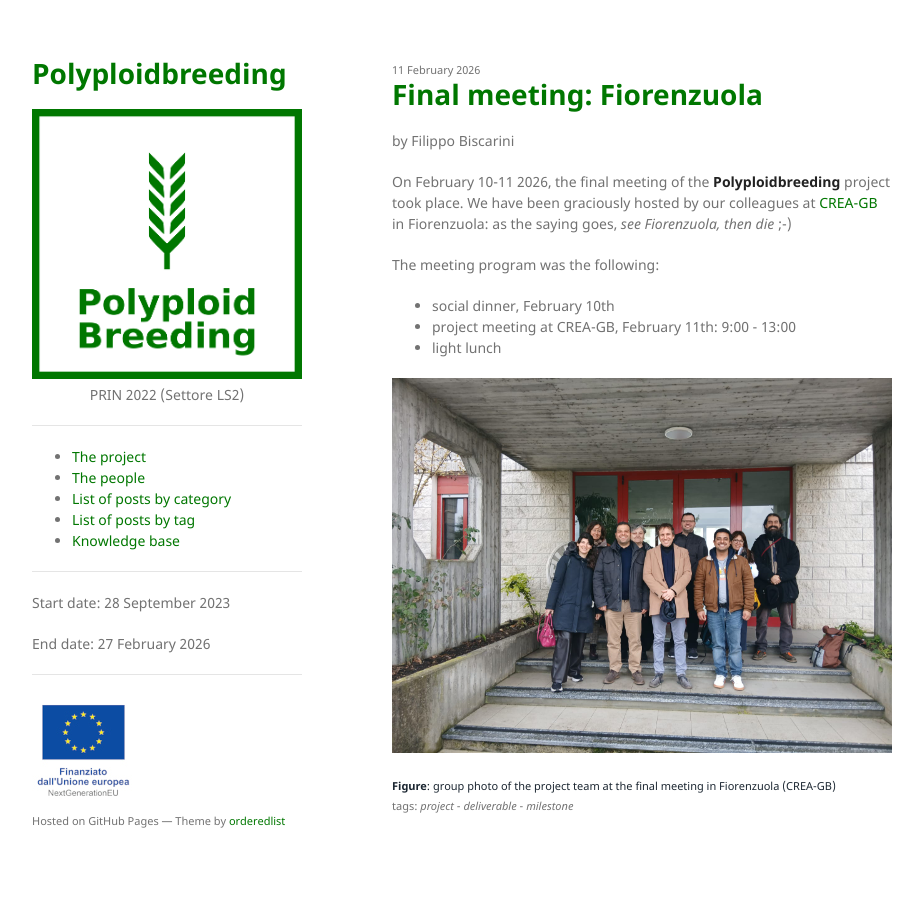
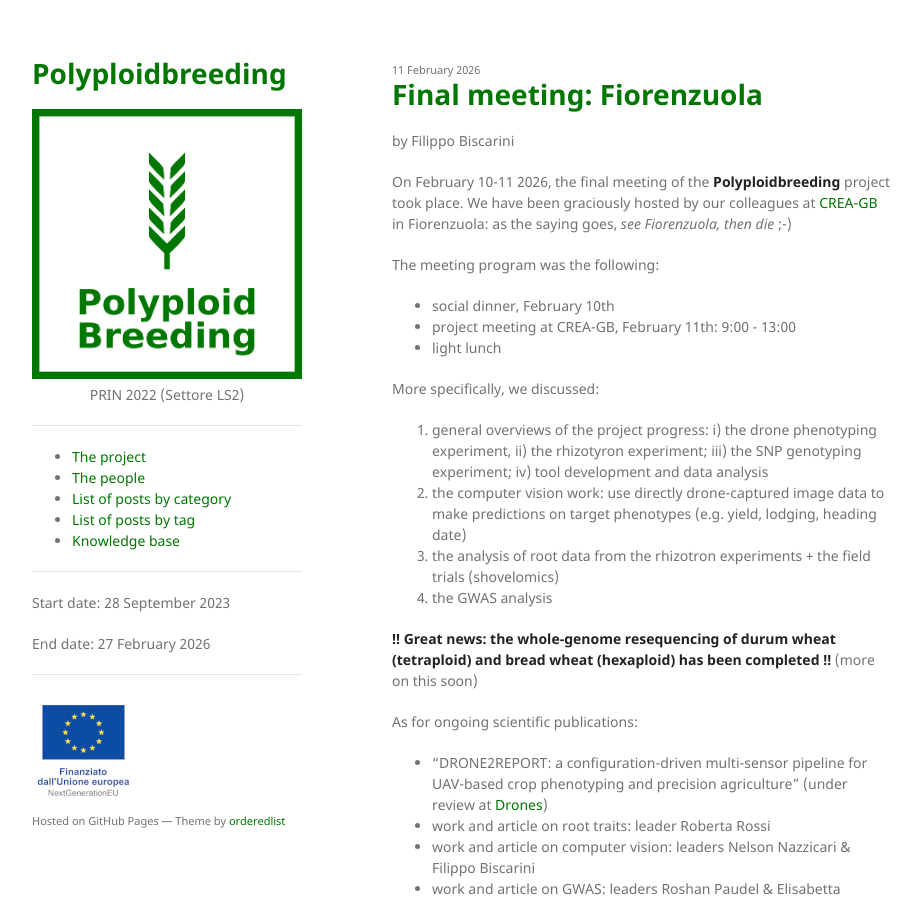
Before and after one commit to polyploidbreeding/polyploidbreeding.github.io, a Jekyll site: the page built from _posts/2026-02-11-final-meeting.md, in a window 1280 px wide and 900 px high. Shown: the whole window, without its empty margins (178-1101 px from the left). Built offline with Jekyll 4.4.1, drawn with Linux system fonts in a browser that asks for light colours; some of the changed text lies outside the part shown.

Commit message:
expanded news

```diff
--- a/_posts/2026-02-11-final-meeting.md
+++ b/_posts/2026-02-11-final-meeting.md
@@ -17,5 +17,21 @@ The meeting program was the following:
 - project meeting at CREA-GB, February 11th: 9:00 - 13:00
 - light lunch
 
+More specifically, we discussed:
+
+1. general overviews of the project progress: i) the drone phenotyping experiment, ii) the rhizotyron experiment; iii) the SNP genotyping experiment; iv) tool development and data analysis
+2. the computer vision work: use directly drone-captured image data to make predictions on target phenotypes (e.g. yield, lodging, heading date)
+3. the analysis of root data from the rhizotron experiments + the field trials (shovelomics)
+4. the GWAS analysis
+
+**!! Great news: the whole-genome resequencing of durum wheat (tetraploid) and bread wheat (hexaploid) has been completed !!** (more on this soon)
+
+As for ongoing scientific publications:
+
+- "DRONE2REPORT: a configuration-driven multi-sensor pipeline for UAV-based crop phenotyping and precision agriculture" (under review at [Drones](https://www.mdpi.com/journal/drones))
+- work and article on root traits: leader Roberta Rossi
+- work and article on computer vision: leaders Nelson Nazzicari & Filippo Biscarini
+- work and article on GWAS: leaders Roshan Paudel & Elisabetta Frascaroli
+
 <a href="/assets/img/posts/group-photo-fiorenzuola.jpeg"><img src="/assets/img/posts/group-photo-fiorenzuola.jpeg" alt="Final meeting"></a>
 <div class="caption"><b>Figure</b>: group photo of the project team at the final meeting in Fiorenzuola (CREA-GB)</div>
```
